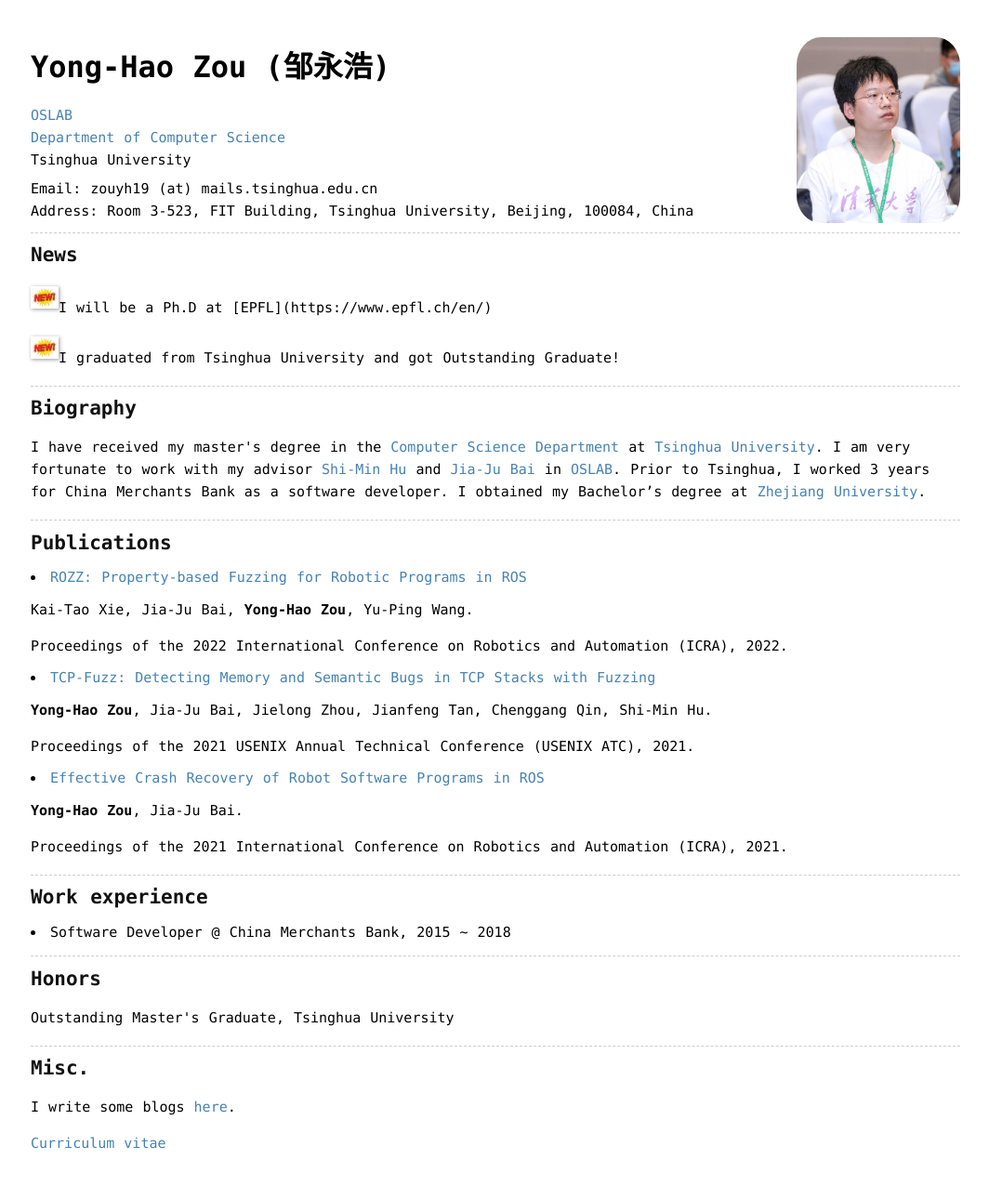
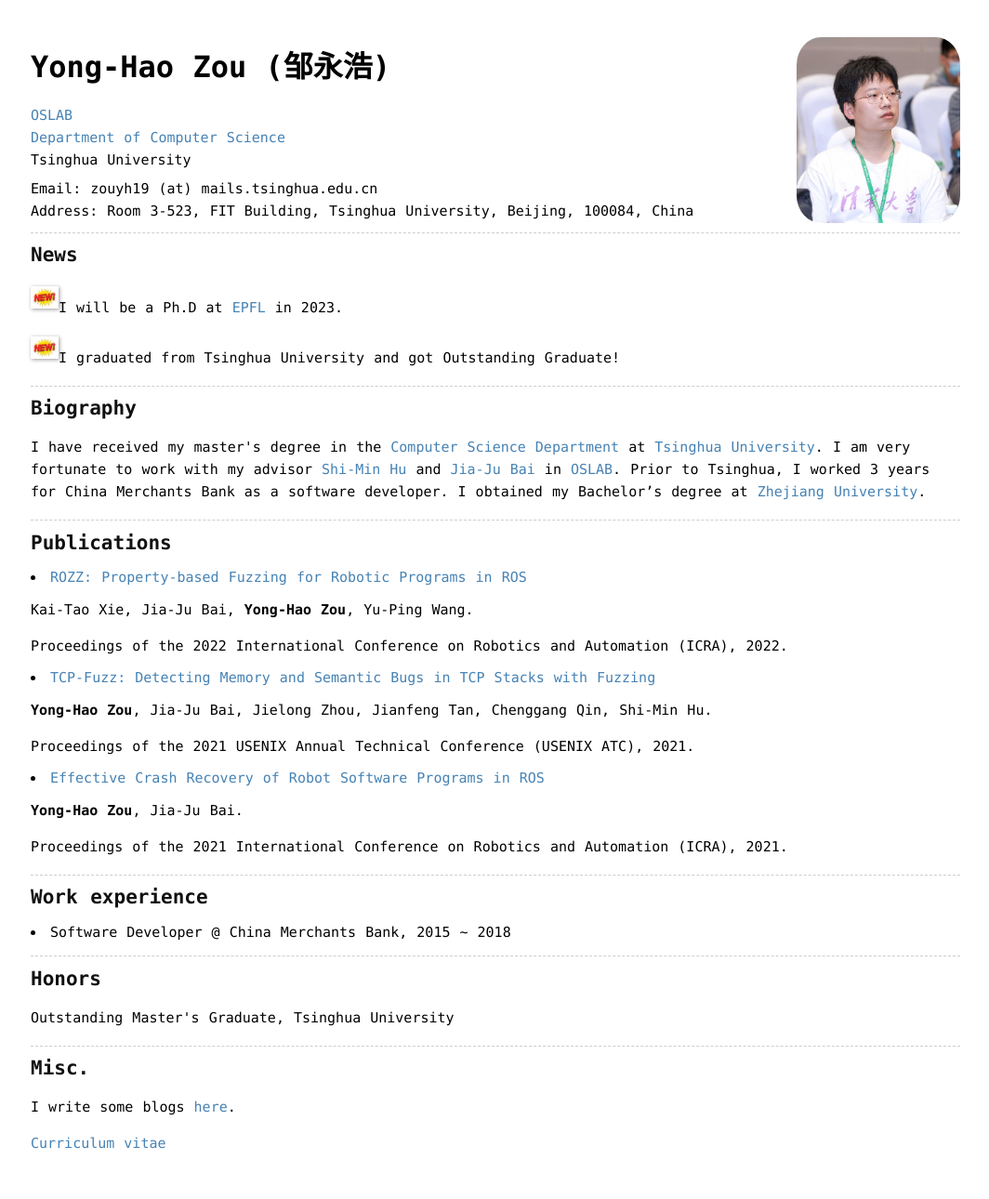
Before and after one commit to zouyonghao/zouyonghao.github.io, a Jekyll site: the page built from index.md, in a window 1280 px wide. Shown: the whole page at 93% size, without its empty margins (107-1171 px from the left). Built offline with Jekyll 4.4.1, drawn with Linux system fonts in a browser that asks for light colours.

Commit message:
fix link

```diff
--- a/_layouts/home.html
+++ b/_layouts/home.html
@@ -39,7 +39,7 @@
 
                     <h2 id="misc">News</h2>
 
-                    <p><img src="../images/new-icon-12.png" alt="" width="30px" style="display: inline;">I will be a Ph.D at [EPFL](https://www.epfl.ch/en/)</p>
+                    <p><img src="../images/new-icon-12.png" alt="" width="30px" style="display: inline;">I will be a Ph.D at <a href="https://www.epfl.ch/en/">EPFL</a> in 2023.</p>
 
                     <!-- <p><img src="../images/new-icon-12.png" alt="" width="30px" style="display: inline;">I am looking for a Ph.D. position for 2023, please contect me if you are interested. <a href="http://zouyonghao.github.io/assets/CV.pdf">CV</a></p> -->
 
```
